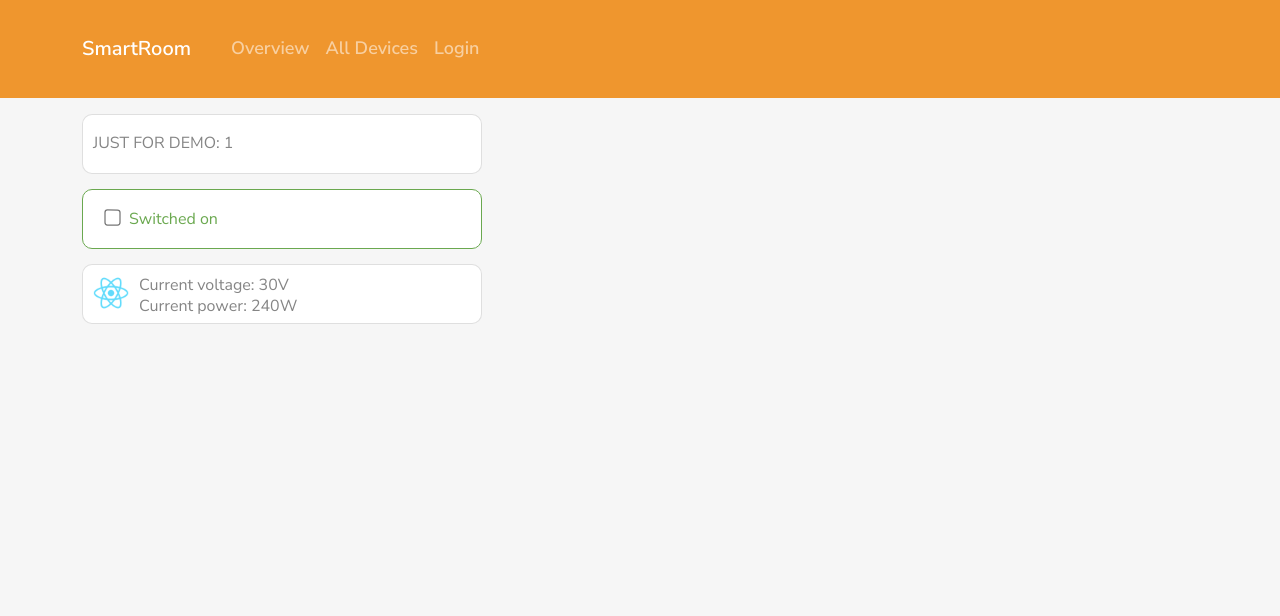
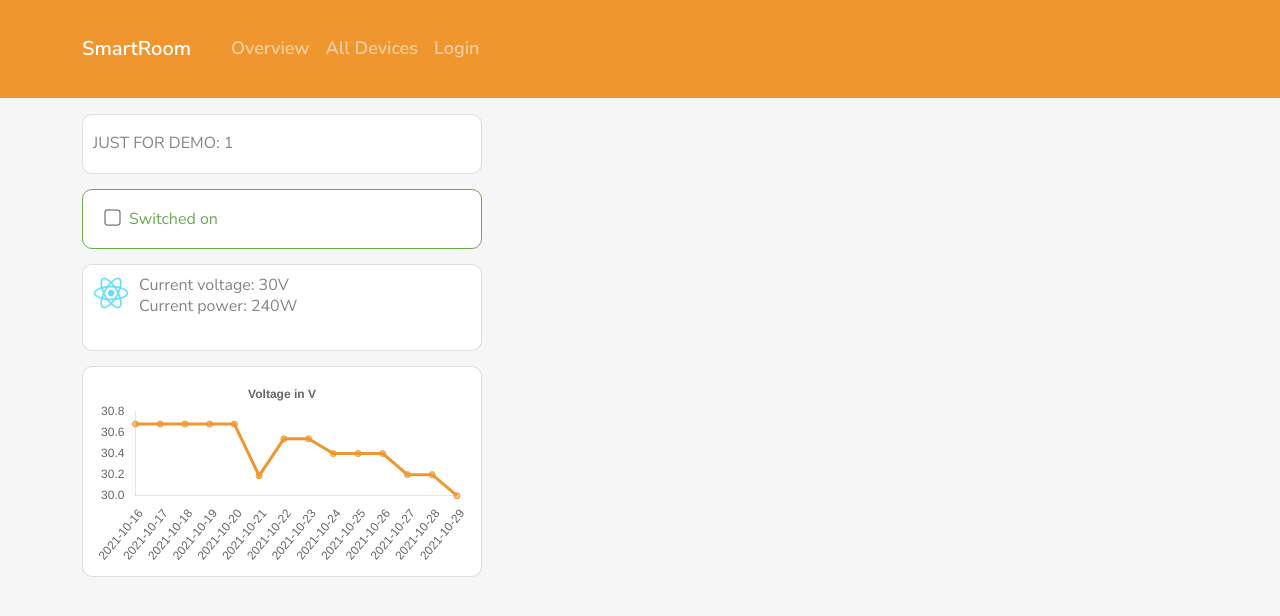
Before and after one commit to jhonatansossa/SmartRoomFrontend, a React (Create React App) app: page /details/1 in a window 1280 px wide. Shown: the top 616 px of the page. Built offline with nearby package versions, Linux system fonts and the light colour scheme.

Commit message:
Added graph of voltage in detailed screen with dummy data

```diff
--- a/package.json
+++ b/package.json
@@ -6,8 +6,10 @@
     "@testing-library/jest-dom": "^5.11.4",
     "@testing-library/react": "^11.1.0",
     "@testing-library/user-event": "^12.1.10",
+    "chart.js": "^3.6.2",
     "react": "^17.0.2",
     "react-bootstrap": "^2.0.3",
+    "react-chartjs-2": "^4.0.0",
     "react-dom": "^17.0.2",
     "react-router-bootstrap": "^0.26.0",
     "react-router-dom": "^6.0.2",
--- /dev/null
+++ b/src/components/Graphs.js
@@ -0,0 +1,77 @@
+import {
+    Chart as ChartJS,
+    CategoryScale,
+    LinearScale,
+    PointElement,
+    LineElement,
+    Title,
+    Tooltip,
+    Legend,
+  } from 'chart.js';
+  import { Line } from 'react-chartjs-2';
+  import measurements from "../dummyData/Measurements";
+  import { React, useState } from "react";
+
+  const Graphs = () => {
+    ChartJS.register(
+      CategoryScale,
+      LinearScale,
+      PointElement,
+      LineElement,
+      Title,
+      Tooltip,
+      Legend
+    );
+
+    const [lastMeasurements, setLastMeasurements] = useState(measurements.lastMeasurements);
+
+    const labels = lastMeasurements.map((eachMeasure) => {
+      return eachMeasure.date
+    });
+
+    const dataMeasurements = lastMeasurements.map((eachMeasure) => {
+      return eachMeasure.value
+    });
+
+    const data = {
+      labels,
+      datasets: [
+        {
+          label: 'Voltage',
+          data: dataMeasurements,
+          borderColor: 'rgb(239, 150, 46)',
+          backgroundColor: 'rgba(239, 150, 46, 0.5)',
+        }
+      ],
+    };
+
+    const options = {
+      responsive: true,
+      plugins: {
+        legend: {
+          position: 'top',
+          display: false
+        },
+        title: {
+          display: true,
+          text: 'Voltage in V',
+        },
+      },
+      scales: {
+        x: {
+          grid: {
+            display: false
+          }
+        },
+        y: {
+          grid: {
+            display: false
+          }
+        }
+      }
+    };
+
+    return (<Line options={options} data={data} />);
+  };
+
+  export default Graphs;
--- /dev/null
+++ b/src/dummyData/Measurements.js
@@ -0,0 +1,62 @@
+const measurements = {
+    "lastMeasurements": [
+        {
+            "date": "2021-10-16",
+            "value": 30.68
+        },
+        {
+            "date": "2021-10-17",
+            "value": 30.68
+        },
+        {
+            "date": "2021-10-18",
+            "value": 30.68
+        },
+        {
+            "date": "2021-10-19",
+            "value": 30.68
+        },
+        {
+            "date": "2021-10-20",
+            "value": 30.68
+        },
+        {
+            "date": "2021-10-21",
+            "value": 30.19
+        },
+        {
+            "date": "2021-10-22",
+            "value": 30.54
+        },
+        {
+            "date": "2021-10-23",
+            "value": 30.54
+        },
+        {
+            "date": "2021-10-24",
+            "value": 30.4
+        },
+        {
+            "date": "2021-10-25",
+            "value": 30.4
+        },
+        {
+            "date": "2021-10-26",
+            "value": 30.4
+        },
+        {
+            "date": "2021-10-27",
+            "value": 30.2
+        },
+        {
+            "date": "2021-10-28",
+            "value": 30.2
+        },
+        {
+            "date": "2021-10-29",
+            "value": 30.0
+        }
+    ]
+}
+
+module.exports=measurements;
--- a/src/index.css
+++ b/src/index.css
@@ -113,7 +113,7 @@ footer {
 
 .card.vertical {
   /* flex-shrink: 0; */
-  height: 60px;
+  min-height: 60px;
   min-width: 200px;
   max-width: 400px;
   border-radius: 10px;
--- a/src/screens/Detailed.js
+++ b/src/screens/Detailed.js
@@ -1,6 +1,6 @@
 import { React, useState } from "react";
-import { Col, Row } from "react-bootstrap";
 import { useParams } from "react-router-dom";
+import Graphs from "../components/Graphs";
 
 const Detailed = () => {
   const { id } = useParams();
@@ -59,6 +59,9 @@ const Detailed = () => {
           </p>
         </div>
       </div>
+      <div className="card vertical" >
+        <Graphs/>
+      </div>
     </div>
   );
 };
```
Also changed, not shown: 2 other files (tests, documents, lock files or other folders).
